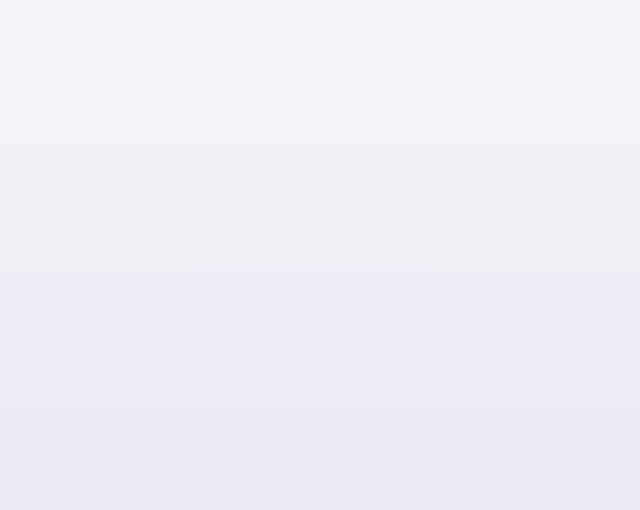
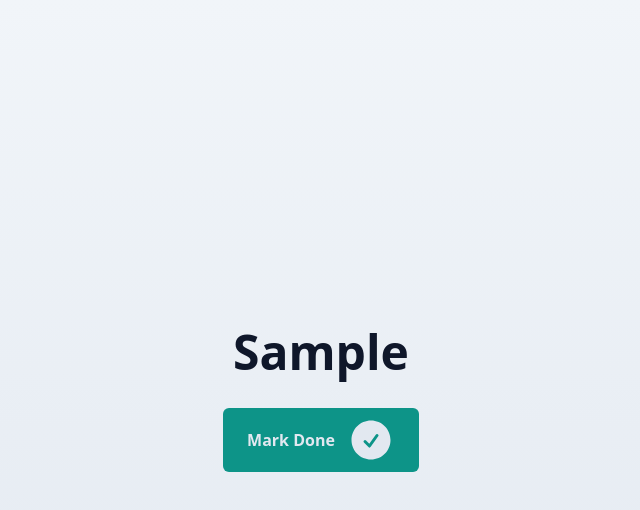
Before and after one commit to Psypher1/one-thing, a React (Vite) app: page / in a window 1280 px wide. Both pictures are taken after typing "Sample" into the empty fields and a click on the button 811 px from the left and 440 px from the top of the page. Shown: the top 510 px of the page, without its empty margins (319-959 px from the left). Built offline with nearby package versions, Linux system fonts and the light colour scheme.

Commit message:
custom button and sucess messages

```diff
--- a/src/App.jsx
+++ b/src/App.jsx
@@ -3,6 +3,21 @@
 
 // custom components
 import CustomForm from "./components/CustomForm";
+import OneThing from "./components/OneThing";
+
+function getSuccessMessage() {
+  const messages = [
+    "Congrats!",
+    "Great job!",
+    "Don't ya feel great?!",
+    "Up, up, and up!",
+    "Um…okay",
+    "Did you though?",
+    "Don't feel like you tried your best…",
+    "FAget about it!",
+  ];
+  return messages[Math.floor(Math.random() * messages.length)];
+}
 
 function App() {
   const [thing, setThing] = useState("");
@@ -17,6 +32,11 @@
     setThing(event.target.value);
   };
 
+  const handleCompletedThing = (event) => {
+    event.target.setAttribute("disabled", true);
+    setThing(getSuccessMessage(event.target.value));
+  };
+
   return (
     <main className="grid place-items-center min-h-screen bg-gradient-to-b from-slate-100 to-slate-200 dark:from-slate-800 dark:to-slate-900 text-slate-900 dark:text-slate-200">
       <div className="grid place-items-center gap-8 m-8">
@@ -27,6 +47,9 @@
             handleSubmit={handleSubmit}
           />
         )}
+        {!isCompleted && (
+          <OneThing thing={thing} handleCompletedThing={handleCompletedThing} />
+        )}
       </div>
     </main>
   );
--- /dev/null
+++ b/src/components/CustomButton.jsx
@@ -0,0 +1,14 @@
+import { CheckCircleIcon } from "@heroicons/react/24/solid";
+
+export default function CustomButton({ text, handleCompletedThing }) {
+  return (
+    <button
+      className="flex items-center space-x-3 bg-teal-600 dark:bg-teal-500 px-6 py-2 text-slate-200 focus:outline-none focus-visible:ring-4 ring-teal-600 dark:ring-teal-500 ring-offset-4 ring-offset-slate-200 dark:ring-offset-slate-800 hover:opacity-80 transition-opacity disabled:opacity-50 rounded-md"
+      autoFocus
+      onClick={handleCompletedThing}
+    >
+      <span className="pointer-events-none font-semibold">{text}</span>
+      <CheckCircleIcon className="pointer-events-none w-12 h-12" />
+    </button>
+  );
+}
--- a/src/components/CustomForm.jsx
+++ b/src/components/CustomForm.jsx
@@ -21,7 +21,7 @@
           maxLength="64"
         />
         <button className="bg-inherit rounded-md font-sans text-slate-800 py-2 pr-6 focus:outline-none focus:text-teal-600 hover:text-teal-600">
-          <ArrowRightCircleIcon className="h-12 w-12 " />
+          <ArrowRightCircleIcon className="h-12 w-12 pointer-events-none" />
         </button>
       </form>
     </>
--- /dev/null
+++ b/src/components/OneThing.jsx
@@ -0,0 +1,13 @@
+import CustomButton from "./CustomButton";
+
+export default function OneThing({ thing, handleCompletedThing }) {
+  return (
+    <>
+      <h2 className="text-3xl md:text-5xl font-bold text-center">{thing}</h2>
+      <CustomButton
+        text="Mark Done"
+        handleCompletedThing={handleCompletedThing}
+      />
+    </>
+  );
+}
```
